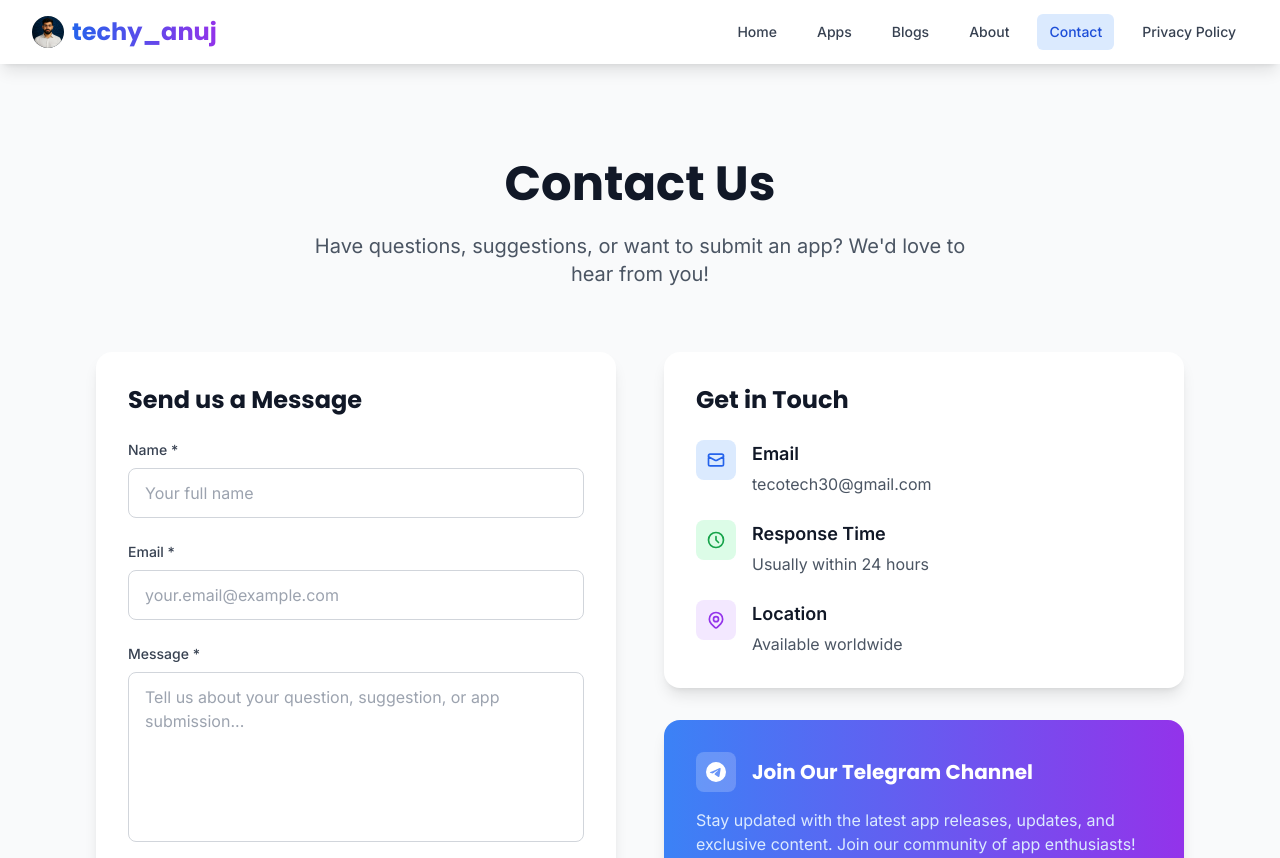
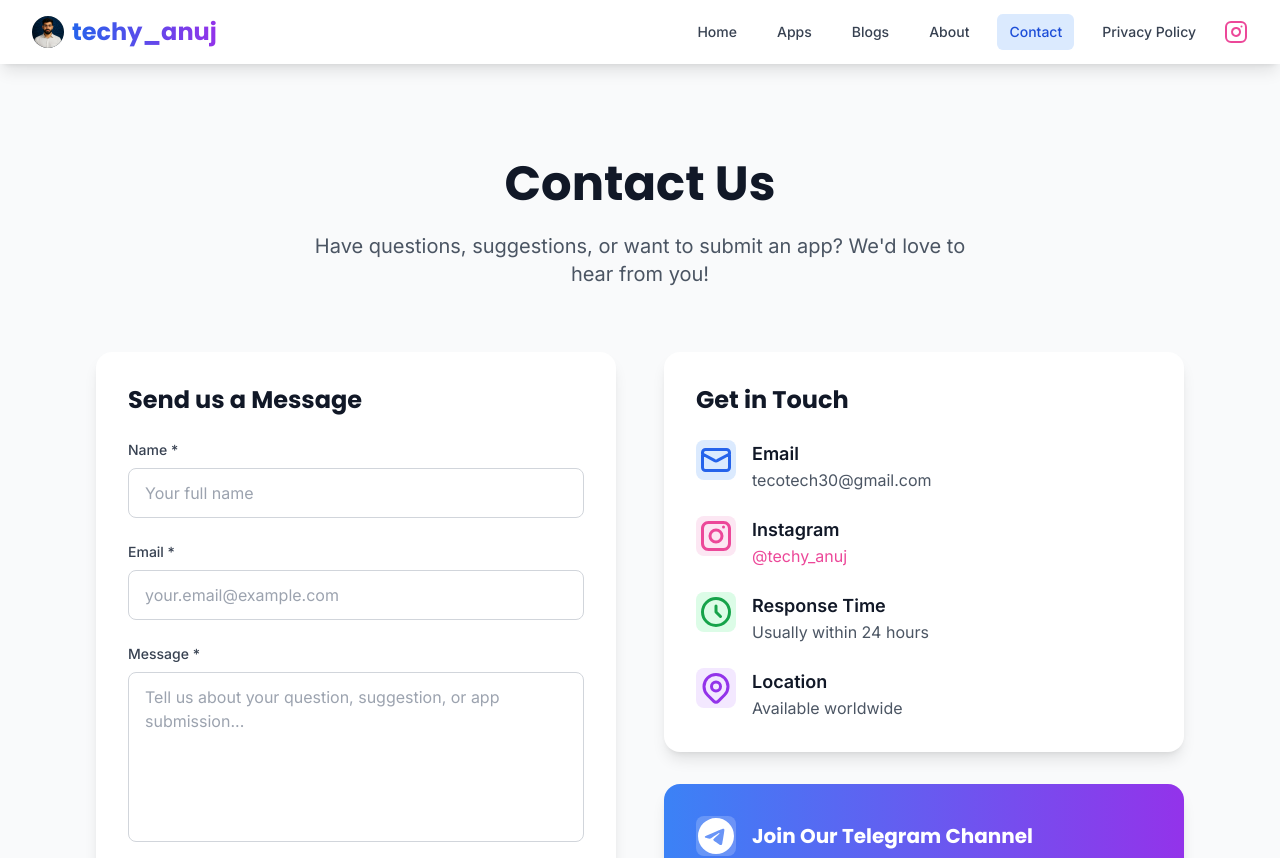
Before and after one commit to Gaurav-Jang/ToolBoxByAnuj, a React (Vite) app: page /contact in a window 1280 px wide. Shown: the top 858 px of the page. Built offline with nearby package versions, Linux system fonts and the light colour scheme.

Commit message:
Instagram links

```diff
--- a/package.json
+++ b/package.json
@@ -23,6 +23,7 @@
   "dependencies": {
     "emailjs-com": "^3.2.0",
     "framer-motion": "^12.23.12",
+    "lucide-react": "^0.542.0",
     "react": "^19.1.1",
     "react-dom": "^19.1.1",
     "react-router-dom": "^7.8.1"
--- a/src/components/Navbar.jsx
+++ b/src/components/Navbar.jsx
@@ -1,6 +1,7 @@
 import { useState } from "react";
 import { Link, useLocation } from "react-router-dom";
 import { motion } from "framer-motion";
+import { Instagram } from "lucide-react"; // <-- Instagram Icon
 import logo from "../../public/images/image.png";
 
 const Navbar = () => {
@@ -27,7 +28,7 @@
             {/* Logo Image */}
             <motion.img
               whileHover={{ scale: 1.1 }}
-              src={logo} // <-- replace with your logo image path
+              src={logo}
               alt="Logo"
               className="h-8 w-8 object-contain rounded-full"
             />
@@ -41,7 +42,7 @@
           </Link>
 
           {/* Desktop Navigation */}
-          <div className="hidden md:block">
+          <div className="hidden md:flex items-center space-x-4">
             <div className="ml-10 flex items-baseline space-x-4">
               {navLinks.map((link) => (
                 <Link
@@ -57,6 +58,18 @@
                 </Link>
               ))}
             </div>
+
+            {/* Instagram Icon */}
+            <motion.a
+              href="https://instagram.com/techy_anuj"
+              target="_blank"
+              rel="noopener noreferrer"
+              whileHover={{ scale: 1.2 }}
+              whileTap={{ scale: 0.9 }}
+              className="text-pink-500 hover:text-pink-600"
+            >
+              <Instagram className="w-6 h-6" />
+            </motion.a>
           </div>
 
           {/* Mobile menu button */}
@@ -125,6 +138,17 @@
               {link.name}
             </Link>
           ))}
+
+          {/* Instagram Icon (Mobile) */}
+          <a
+            href="https://instagram.com/techy_anuj"
+            target="_blank"
+            rel="noopener noreferrer"
+            className="flex items-center space-x-2 px-3 py-2 rounded-md text-base font-medium text-pink-500 hover:text-pink-600"
+          >
+            <Instagram className="w-6 h-6" />
+            <span>Instagram</span>
+          </a>
         </div>
       </motion.div>
     </nav>
--- a/src/pages/Contact.jsx
+++ b/src/pages/Contact.jsx
@@ -163,10 +163,11 @@
               </h2>
 
               <div className="space-y-6">
+                {/* Email */}
                 <div className="flex items-start">
                   <div className="w-10 h-10 bg-blue-100 rounded-lg flex items-center justify-center mr-4 flex-shrink-0">
                     <svg
-                      className="w-5 h-5 text-blue-600"
+                      className="w-9 h-9 text-blue-600"
                       fill="none"
                       stroke="currentColor"
                       viewBox="0 0 24 24"
@@ -180,17 +181,45 @@
                     </svg>
                   </div>
                   <div>
-                    <h3 className="text-lg font-semibold text-gray-900 mb-1">
+                    <h3 className="text-lg font-semibold text-gray-900 ">
                       Email
                     </h3>
-                    <p className="text-gray-600"> tecotech30@gmail.com</p>
+                    <p className="text-gray-600">tecotech30@gmail.com</p>
                   </div>
                 </div>
 
+                {/* Instagram */}
+                <div className="flex items-start">
+                  <div className="w-10 h-10 bg-pink-100 rounded-lg flex items-center justify-center mr-4 flex-shrink-0">
+                    <svg
+                      xmlns="http://www.w3.org/2000/svg"
+                      className="w-9 h-9 text-pink-500"
+                      fill="currentColor"
+                      viewBox="0 0 24 24"
+                    >
+                      <path d="M7 2C4.2 2 2 4.2 2 7v10c0 2.8 2.2 5 5 5h10c2.8 0 5-2.2 5-5V7c0-2.8-2.2-5-5-5H7zm0 2h10c1.7 0 3 1.3 3 3v10c0 1.7-1.3 3-3 3H7c-1.7 0-3-1.3-3-3V7c0-1.7 1.3-3 3-3zm10 1a1 1 0 100 2 1 1 0 000-2zM12 7a5 5 0 100 10 5 5 0 000-10zm0 2a3 3 0 110 6 3 3 0 010-6z" />
+                    </svg>
+                  </div>
+                  <div>
+                    <h3 className="text-lg font-semibold text-gray-900 ">
+                      Instagram
+                    </h3>
+                    <a
+                      href="https://instagram.com/your_username"
+                      target="_blank"
+                      rel="noopener noreferrer"
+                      className="text-pink-500 hover:underline"
+                    >
+                      @techy_anuj
+                    </a>
+                  </div>
+                </div>
+
+                {/* Response Time */}
                 <div className="flex items-start">
                   <div className="w-10 h-10 bg-green-100 rounded-lg flex items-center justify-center mr-4 flex-shrink-0">
                     <svg
-                      className="w-5 h-5 text-green-600"
+                      className="w-9 h-9 text-green-600"
                       fill="none"
                       stroke="currentColor"
                       viewBox="0 0 24 24"
@@ -204,17 +233,18 @@
                     </svg>
                   </div>
                   <div>
-                    <h3 className="text-lg font-semibold text-gray-900 mb-1">
+                    <h3 className="text-lg font-semibold text-gray-900 ">
                       Response Time
                     </h3>
                     <p className="text-gray-600">Usually within 24 hours</p>
                   </div>
                 </div>
 
+                {/* Location */}
                 <div className="flex items-start">
                   <div className="w-10 h-10 bg-purple-100 rounded-lg flex items-center justify-center mr-4 flex-shrink-0">
                     <svg
-                      className="w-5 h-5 text-purple-600"
+                      className="w-9 h-9 text-purple-600"
                       fill="none"
                       stroke="currentColor"
                       viewBox="0 0 24 24"
@@ -234,7 +264,7 @@
                     </svg>
                   </div>
                   <div>
-                    <h3 className="text-lg font-semibold text-gray-900 mb-1">
+                    <h3 className="text-lg font-semibold text-gray-900 ">
                       Location
                     </h3>
                     <p className="text-gray-600">Available worldwide</p>
@@ -248,7 +278,7 @@
               <div className="flex items-center mb-4">
                 <div className="w-10 h-10 bg-white/20 rounded-lg flex items-center justify-center mr-4">
                   <svg
-                    className="w-5 h-5 text-white"
+                    className="w-9 h-9 text-white"
                     fill="currentColor"
                     viewBox="0 0 24 24"
                   >
--- a/src/pages/Home.jsx
+++ b/src/pages/Home.jsx
@@ -2,6 +2,7 @@
 import { Link } from "react-router-dom";
 import { motion } from "framer-motion";
 import AppCard from "../components/AppCard";
+import { Instagram } from "lucide-react";
 
 const Home = () => {
   const [apps, setApps] = useState([]);
@@ -85,6 +86,22 @@
                 </motion.button>
               </Link>
             </motion.div>
+
+            {/* Instagram logo + name */}
+            <motion.a
+              href="https://instagram.com/techy_anuj" // <-- replace with your actual Instagram link
+              target="_blank"
+              rel="noopener noreferrer"
+              initial={{ opacity: 0, y: 30 }}
+              animate={{ opacity: 1, y: 0 }}
+              transition={{ duration: 0.8, delay: 0.6 }}
+              className="mt-6 flex items-center justify-center space-x-2 hover:opacity-80 transition-opacity"
+            >
+              <Instagram className="w-6 h-6 text-pink-500" />
+              <span className="text-white text-lg md:text-xl font-medium">
+                techy_anuj
+              </span>
+            </motion.a>
           </div>
         </div>
 
```
Also changed, not shown: 1 other file (tests, documents, lock files or other folders).
